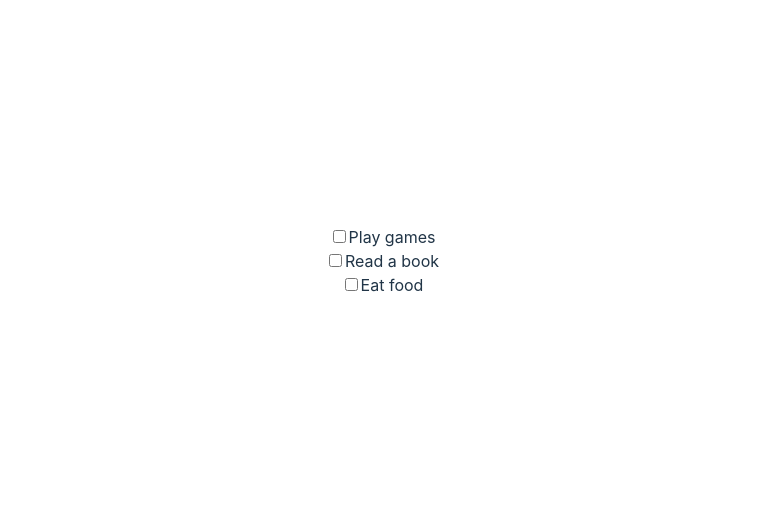
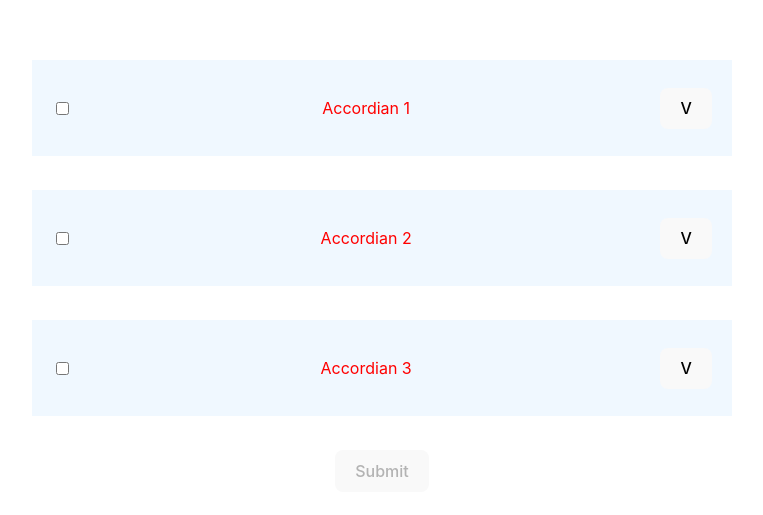
Before and after one commit to krishpri23/react-practice, a React (Vite) app in the folder Interview1/: page / in a window 1280 px wide. Shown: the part 139-654 px from the top of the page, without its empty margins (258-1021 px from the left). Built offline with nearby package versions, Linux system fonts and the light colour scheme.

Commit message:
accordian eg

```diff
--- a/Interview1/src/App.css
+++ b/Interview1/src/App.css
@@ -42,3 +42,22 @@ input {
   display: flex;
   flex-direction: column;
 }
+
+/* accordian */
+.accordian-home {
+  color: red;
+  width: 700px;
+  height: 100px;
+  margin: 30px;
+}
+.accordian {
+  background-color: aliceblue;
+  padding: 20px;
+  display: flex;
+  justify-content: space-between;
+  align-items: center;
+}
+.details {
+  padding: 10px;
+  background-color: aliceblue;
+}
--- a/Interview1/src/App.jsx
+++ b/Interview1/src/App.jsx
@@ -1,4 +1,6 @@
+import { useEffect, useState } from "react";
 import "./App.css";
+import Accordian from "./components/Accordian";
 import Checkbox from "./components/Checkbox";
 import Dropdown from "./components/Dropdown";
 import TrafficLights from "./components/TrafficLights";
@@ -6,7 +8,81 @@ import TrafficLights from "./components/TrafficLights";
 function App() {
   // return <TrafficLights />;
 
-  return <Checkbox />;
+  const [accordian, setAccordian] = useState([
+    {
+      id: 1,
+      title: "Accordian 1",
+      isOpen: false,
+      body: "Hello from accordian 1",
+      isChecked: false,
+    },
+    {
+      id: 2,
+      title: "Accordian 2",
+      isOpen: false,
+      body: "Hello from accordian 2",
+      isChecked: false,
+    },
+    {
+      id: 3,
+      title: "Accordian 3",
+      isOpen: false,
+      body: "Hello from accordian 3",
+      isChecked: false,
+    },
+  ]);
+
+  const [allChecked, setAllChecked] = useState(false);
+
+  useEffect(() => {
+    console.log(accordian, "acc");
+    // Check if all checkboxes are checked whenever the accordian state changes
+    const allChecked = accordian.every((item) => item.isChecked);
+    setAllChecked(allChecked);
+  }, [accordian]);
+
+  const handleCheckBox = (id) => {
+    setAccordian((prev) =>
+      prev.map((item) => {
+        return {
+          ...item,
+          isChecked: item.id === id ? !item.isChecked : item.isChecked,
+        };
+      })
+    );
+    console.log("acc array", accordian);
+  };
+
+  const toggleAccordian = (id) => {
+    setAccordian((prev) =>
+      prev.map((item) => {
+        return { ...item, isOpen: item.id === id ? !item.isOpen : false };
+      })
+    );
+  };
+
+  return (
+    <div>
+      <form
+        onSubmit={(e) => {
+          e.preventDefault();
+          console.log("form submitted");
+        }}
+      >
+        {accordian?.map((acc) => (
+          <Accordian
+            key={acc.id}
+            accordian={acc}
+            setAccordian={setAccordian}
+            toggleAccordian={toggleAccordian}
+            setAllChecked={setAllChecked}
+            handleCheckBox={handleCheckBox}
+          />
+        ))}
+        <button disabled={!allChecked}>Submit</button>
+      </form>
+    </div>
+  );
 }
 
 export default App;
--- /dev/null
+++ b/Interview1/src/components/Accordian.jsx
@@ -0,0 +1,31 @@
+// create multiple accordians and clicking on any one should collapse the other two
+// create a form with multiple acc with checkboxes, until all checkboxes are checked you cant submit
+const Accordian = ({
+  accordian,
+  setAccordian,
+  toggleAccordian,
+  setAllChecked,
+  handleCheckBox,
+}) => {
+  return (
+    <div className="accordian-home" key={accordian.id}>
+      <div className="accordian">
+        <input
+          type="checkbox"
+          name="acc-check"
+          id="acc-check"
+          checked={accordian.checked}
+          onChange={() => handleCheckBox(accordian.id)}
+          // setAllChecked(accordian?.every((item) => item.isChecked));
+        />
+        <p> {accordian.title} </p>{" "}
+        <button onClick={() => toggleAccordian(accordian.id)}>V </button>
+      </div>
+      {accordian?.isOpen ? (
+        <div className="details"> {accordian.body} </div>
+      ) : null}
+    </div>
+  );
+};
+
+export default Accordian;
```
Also changed, not shown: 1 other file (tests, documents, lock files or other folders).
